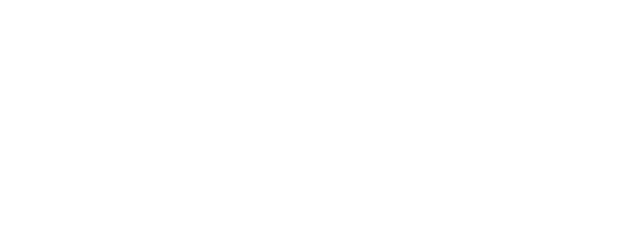
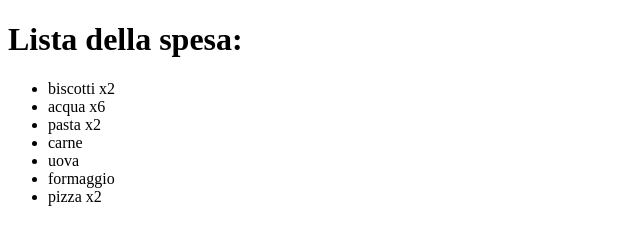
Before and after one commit to MaryChiodelli/js-lista-spesa, a plain HTML site: page index.html in a window 1280 px wide. Shown: the whole page, without its empty margins (0-640 px from the left). Drawn offline with Linux system fonts and the light colour scheme.

Commit message:
add for loop

```diff
--- a/index.html
+++ b/index.html
@@ -8,6 +8,11 @@
 </head>
 <body>
 
+    <h1>Lista della spesa:</h1>
+    <ul class="list-wrapper">
+
+    </ul>
+
     <script type="text/javascript" src="./js/app-for.js"></script>
 </body>
 </html>
--- a/js/app-for.js
+++ b/js/app-for.js
@@ -1 +1,17 @@
-console.log('for loop');
+const listWrapperEl = document.querySelector('.list-wrapper');
+listWrapperEl.innerHTML = '';
+
+const shoppingList = [
+    'biscotti x2',
+    'acqua x6',
+    'pasta x2',
+    'carne',
+    'uova',
+    'formaggio',
+    'pizza x2'
+];
+
+for (let i = 0; i < shoppingList.length; i++) {
+    const listItem = shoppingList[i];
+    listWrapperEl.innerHTML += `<li>${listItem}</li>`;
+}
```
